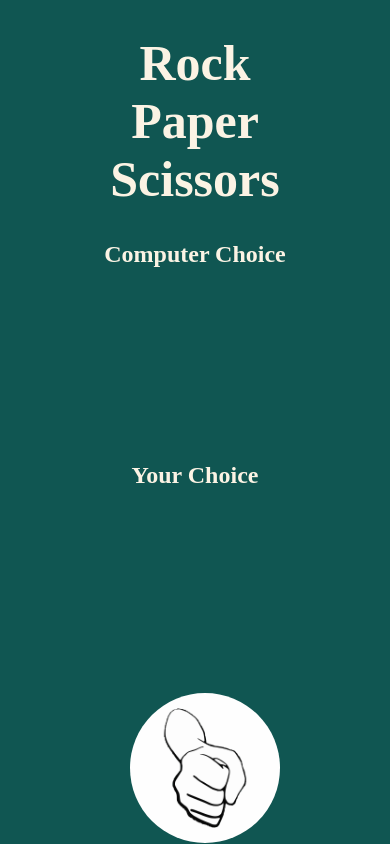
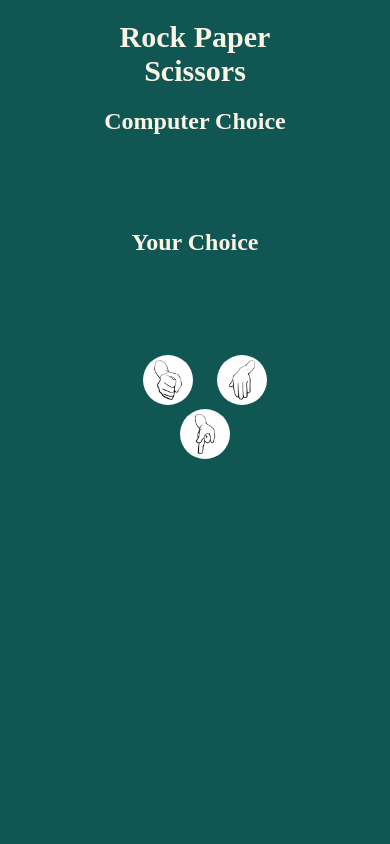
Before and after one commit to BrijenMakwana/Rock-paper-scissors, a plain HTML site: page index.html in a window 390 px wide. Shown: the top 844 px of the page. Drawn offline with Linux system fonts and the light colour scheme.

Commit message:
Mobile css changes

```diff
--- /dev/null
+++ b/index.css
@@ -0,0 +1,45 @@
+h1{
+    color: #FBF3E4;
+    font-size: 50px;
+}
+h2{
+    color: #FBF3E4;
+}
+h3{
+    color: #EC255A;
+    font-size: 30px;
+}
+img{
+    height: 150px;
+    width: 150px;
+    border-radius: 100px;
+    margin-left: 20px;
+}
+img:hover{
+    cursor: pointer;
+}
+div{
+    margin: auto;
+    width: 50%;
+    text-align: center;
+}
+body{
+    background-color: #105652;
+}
+
+@media screen and (max-width: 480px) {
+    h1{
+
+        font-size: 30px;
+    }
+    h3{
+
+        font-size: 25px;
+    }
+    img{
+        height: 50px;
+        width: 50px;
+        border-radius: 25px;
+
+    }
+}
--- a/index.html
+++ b/index.html
@@ -5,36 +5,7 @@
     <meta http-equiv="X-UA-Compatible" content="IE=edge">
     <meta name="viewport" content="width=device-width, initial-scale=1.0">
     <title>Rock Paper Scissors</title>
-    <style>
-        h1{
-            color: #FBF3E4;
-            font-size: 50px;
-        }
-        h2{
-            color: #FBF3E4;
-        }
-        h3{
-            color: #EC255A;
-            font-size: 30px;
-        }
-        img{
-            height: 150px;
-            width: 150px;
-            border-radius: 100px;
-            margin-left: 20px;
-        }
-        img:hover{
-            cursor: pointer;
-        }
-        div{
-            margin: auto;
-            width: 50%;
-            text-align: center;
-        }
-        body{
-            background-color: #105652;
-        }
-    </style>
+    <link rel="stylesheet" href="index.css">
 </head>
 <body>
     <div>
```
